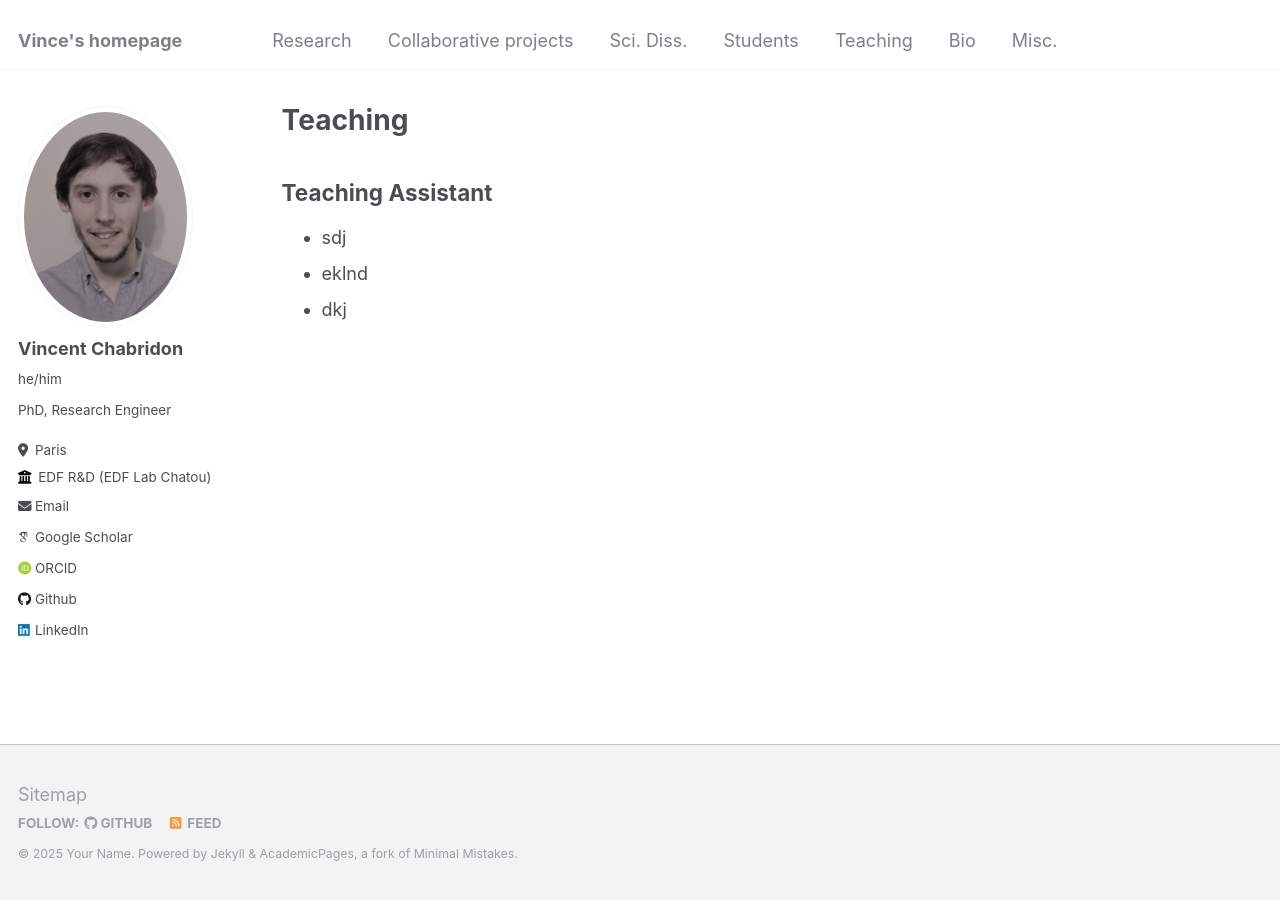
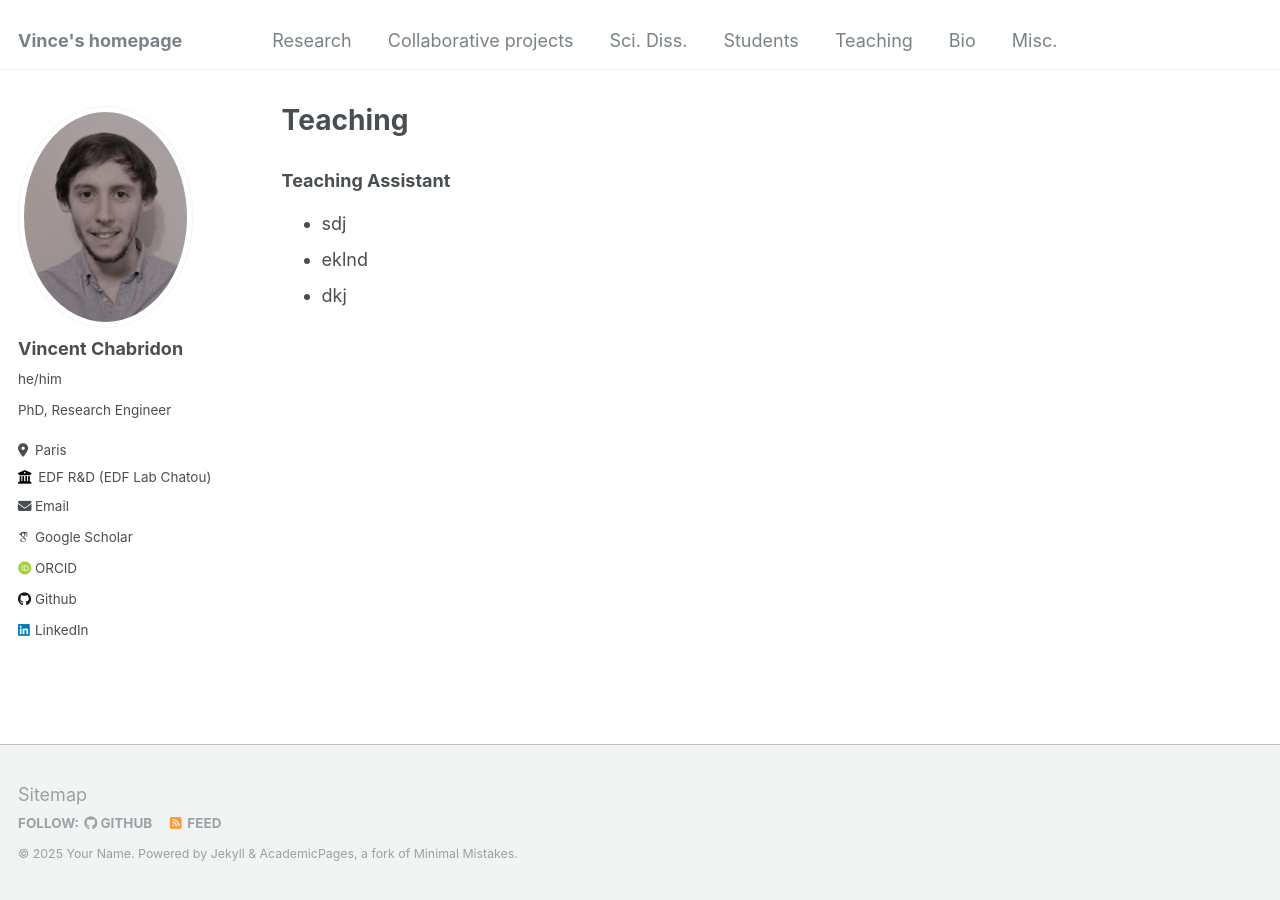
Before and after one commit to vchabri/vchabri.github.io, a Jekyll site: the page built from _pages/teaching_experiences.md, in a window 1280 px wide. Built offline with Jekyll 4.4.1, drawn with Linux system fonts in a browser that asks for light colours; some web fonts are replaced.

```diff
--- a/_pages/teaching_experiences.md
+++ b/_pages/teaching_experiences.md
@@ -5,7 +5,7 @@ permalink: /teaching_experiences/
 author_profile: true
 ---
 
-## Teaching Assistant
+### Teaching Assistant
 - sdj
 - eklnd
 - dkj
```
